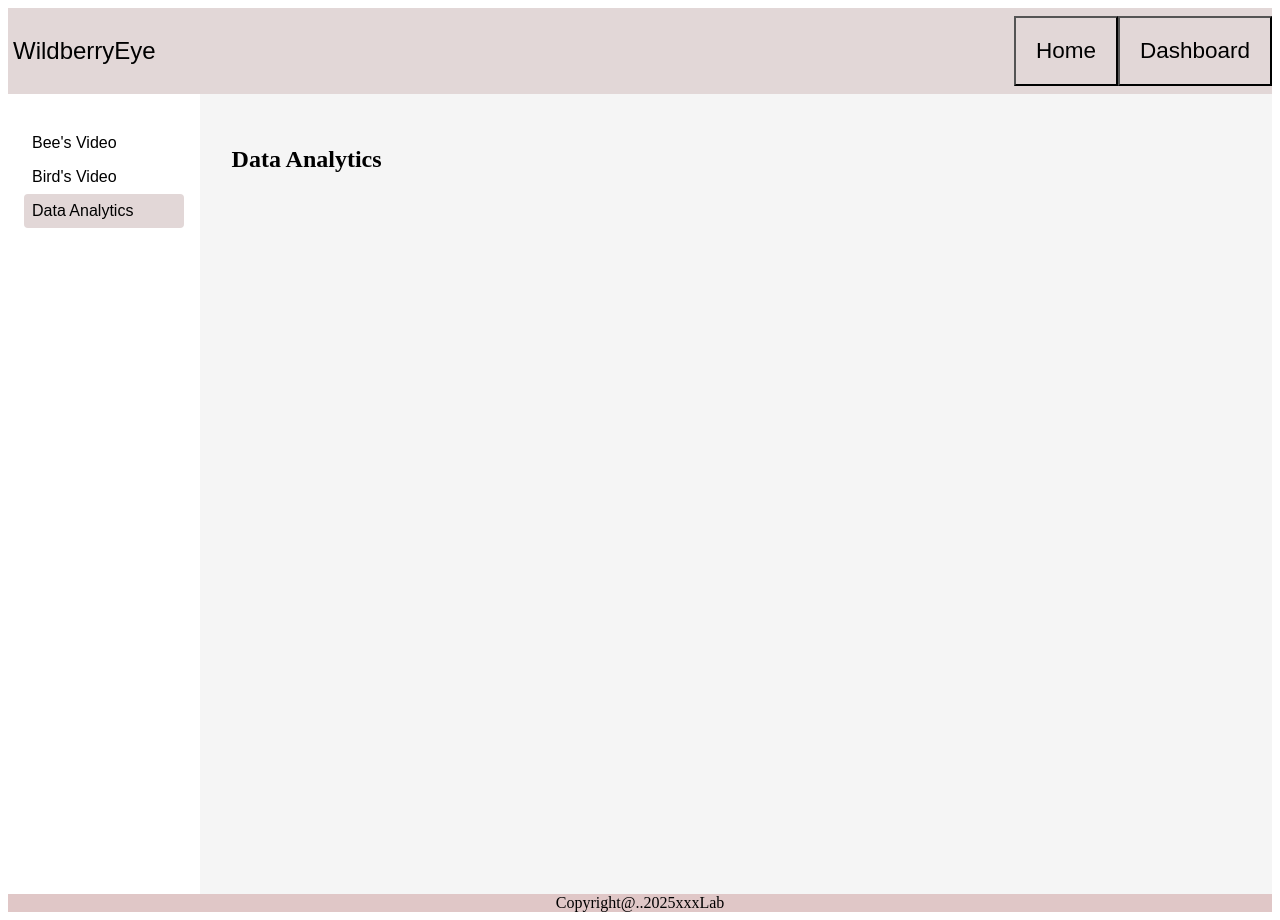
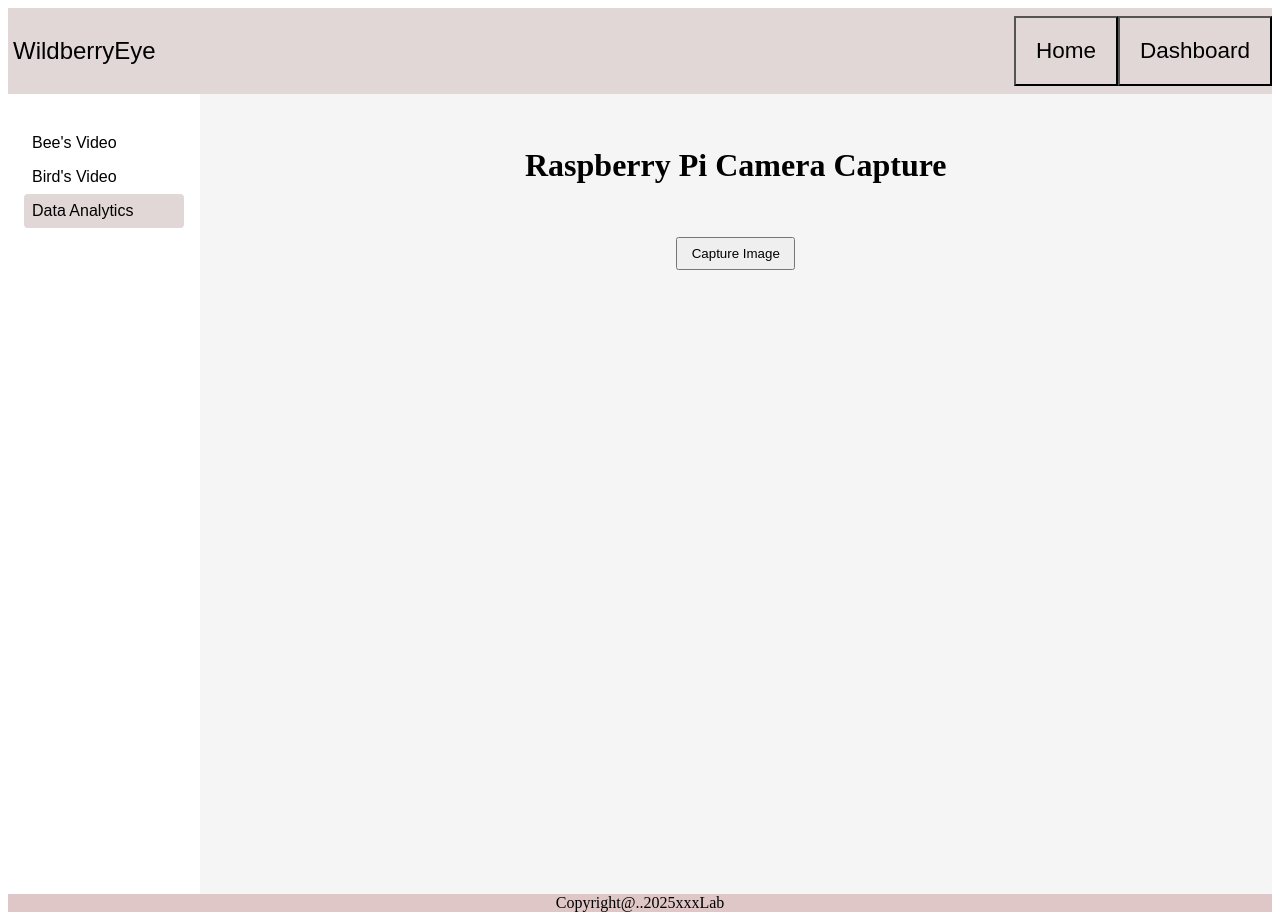
Before and after one commit to caiespin/wildberryeye, a React (Create React App) app in the folder src/raspberry5/frontend/: page /dashboard in a window 1280 px wide. Both pictures are taken after a click on the item "Data Analytics". Built offline with nearby package versions, Linux system fonts and the light colour scheme.

Commit message:
add camera api

```diff
--- a/src/raspberry5/frontend/package.json
+++ b/src/raspberry5/frontend/package.json
@@ -40,5 +40,5 @@
       "last 1 safari version"
     ]
   },
-  "proxy": "http://127.0.0.1:5000"
+  "proxy": "http://10.0.0.145:5000"
 }
--- /dev/null
+++ b/src/raspberry5/frontend/src/components/CameraCapture.js
@@ -0,0 +1,30 @@
+import React, { useState } from "react";
+
+const CameraCapture = () => {
+  const [imageUrl, setImageUrl] = useState("");
+
+  const handleCapture = () => {
+    // Add timestamp to avoid caching
+    const timestamp = new Date().getTime();
+    setImageUrl(`http://10.0.0.145:5000/capture?t=${timestamp}`);
+  };
+
+  return (
+    <div style={{ textAlign: "center" }}>
+      <h1>Raspberry Pi Camera Capture</h1>
+      {imageUrl && (
+        <img
+          src={imageUrl}
+          alt="Captured"
+          style={{ maxWidth: "100%", border: "1px solid #ccc" }}
+        />
+      )}
+      <br />
+      <button onClick={handleCapture} style={{ marginTop: "1em", padding: "0.5em 1em" }}>
+        Capture Image
+      </button>
+    </div>
+  );
+};
+
+export default CameraCapture;
--- a/src/raspberry5/frontend/src/components/MainContent.js
+++ b/src/raspberry5/frontend/src/components/MainContent.js
@@ -1,4 +1,5 @@
 import CalendarComp from "./Calendar";
+import CameraCapture from "./CameraCapture";
 
 function MainContent({ section }) {
   return (
@@ -9,7 +10,11 @@ function MainContent({ section }) {
         </div>
       )}
       {section === "Bird's Video" && <h2>Show Video</h2>}
-      {section === "Data Analytics" && <h2>Data Analytics</h2>}
+      {section === "Data Analytics" && (
+        <div>
+          <CameraCapture />
+        </div>
+      )}
     </div>
   );
 }
```
Also changed, not shown: 2 other files (tests, documents, lock files or other folders).
